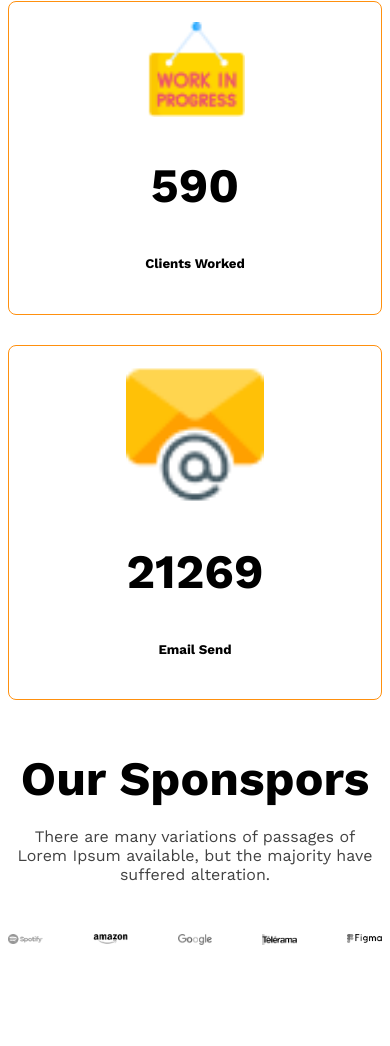
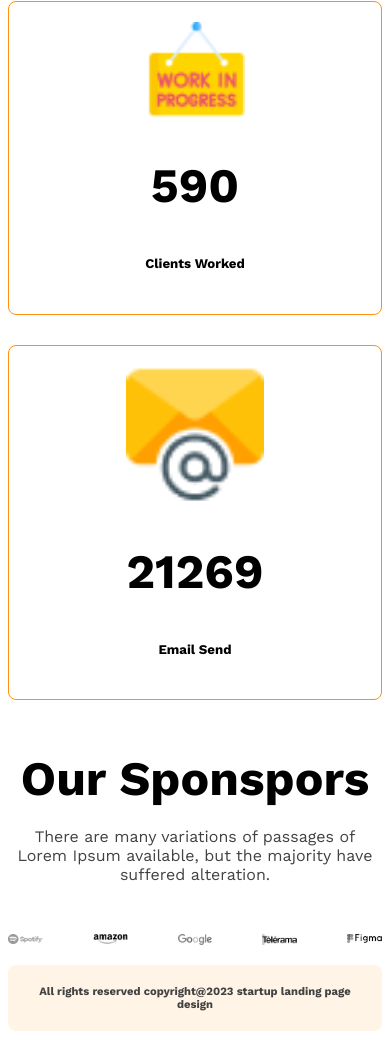
Before and after one commit to fareaz/Architects-webside, a plain HTML site: page index.html in a window 390 px wide. Shown: the part 6031-7077 px from the top of the page. Before the commit the page ends 6984 px from the top, so only its background shows below. Drawn offline with nearby package versions, Linux system fonts and the light colour scheme.

Commit message:
added copyright section

```diff
--- a/index.html
+++ b/index.html
@@ -109,6 +109,9 @@
                 <img src="./images/sponsors/figma.png" alt="">
             </div>
         </section>
+        <section class="copyright bg-color">
+            <h4>All rights reserved copyright@2023 startup landing page design</h4>
+        </section>
     </main>
     <footer></footer>
 </body>
--- a/styles/style.css
+++ b/styles/style.css
@@ -176,10 +176,23 @@ gap: 50px;
     display: grid;
     grid-template-columns: repeat(5,1fr);
     gap: 50px;
+    margin-bottom: 20px;
 }
 .sponsor-icon img{
     filter: grayscale(100%);
 }
+/* copy-right-section */
+.copyright{
+    text-align: center;
+    border-radius: 8px;
+}
+.copyright h4{
+    font-size: 1.2rem;
+    font-weight: 400px;
+    color: rgb(66, 66, 66);
+    padding: 40px ;
+}
+
 
 
 /* responsive-style-start for mobile */
@@ -207,5 +220,11 @@ gap: 50px;
     .future-img{
         text-align: center;
     }
+    .copyright h4{
+    font-size: .7rem;
+    font-weight: 400px;
+    color: rgb(66, 66, 66);
+    padding: 20px ;
+}
 
 }
```
